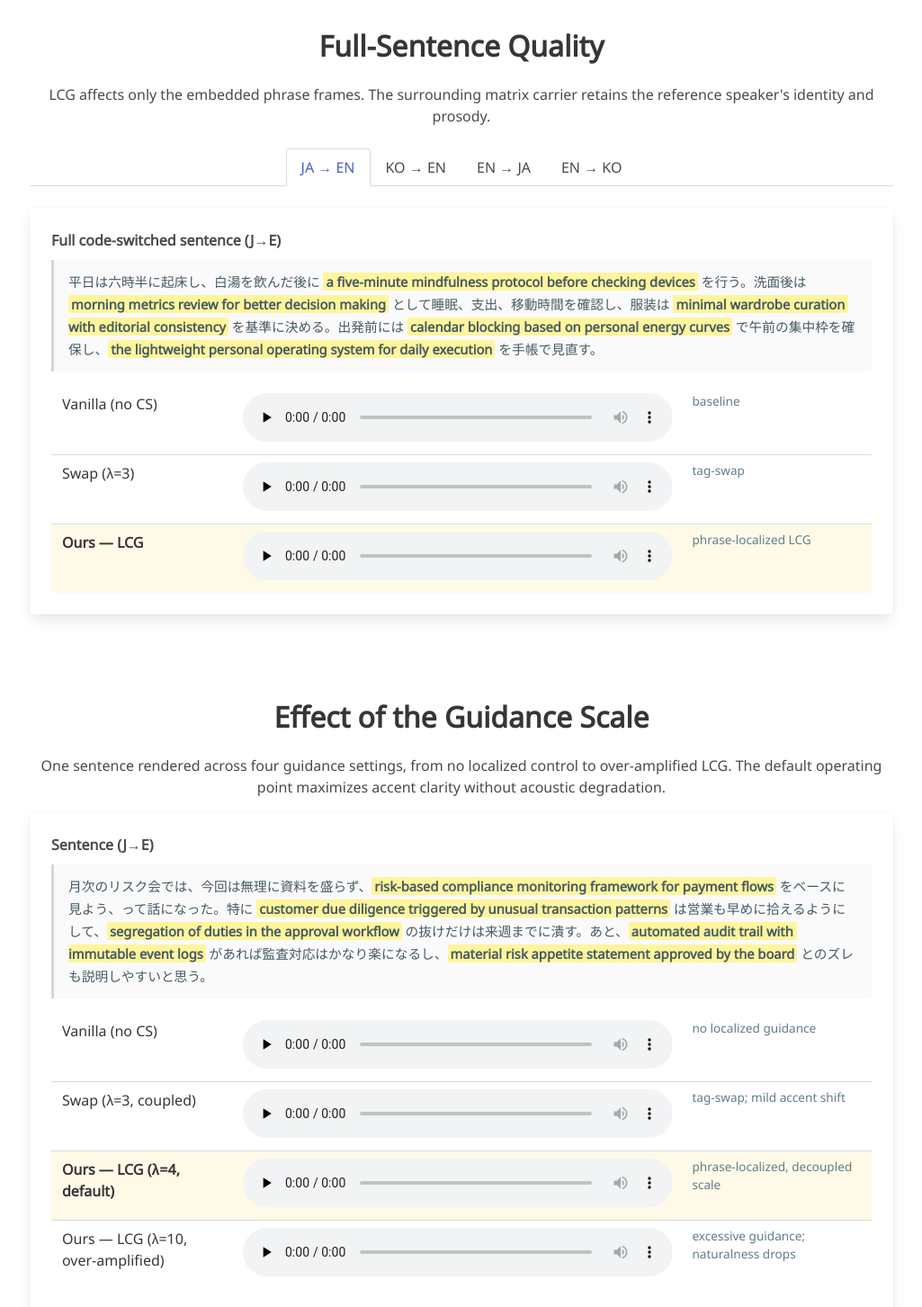
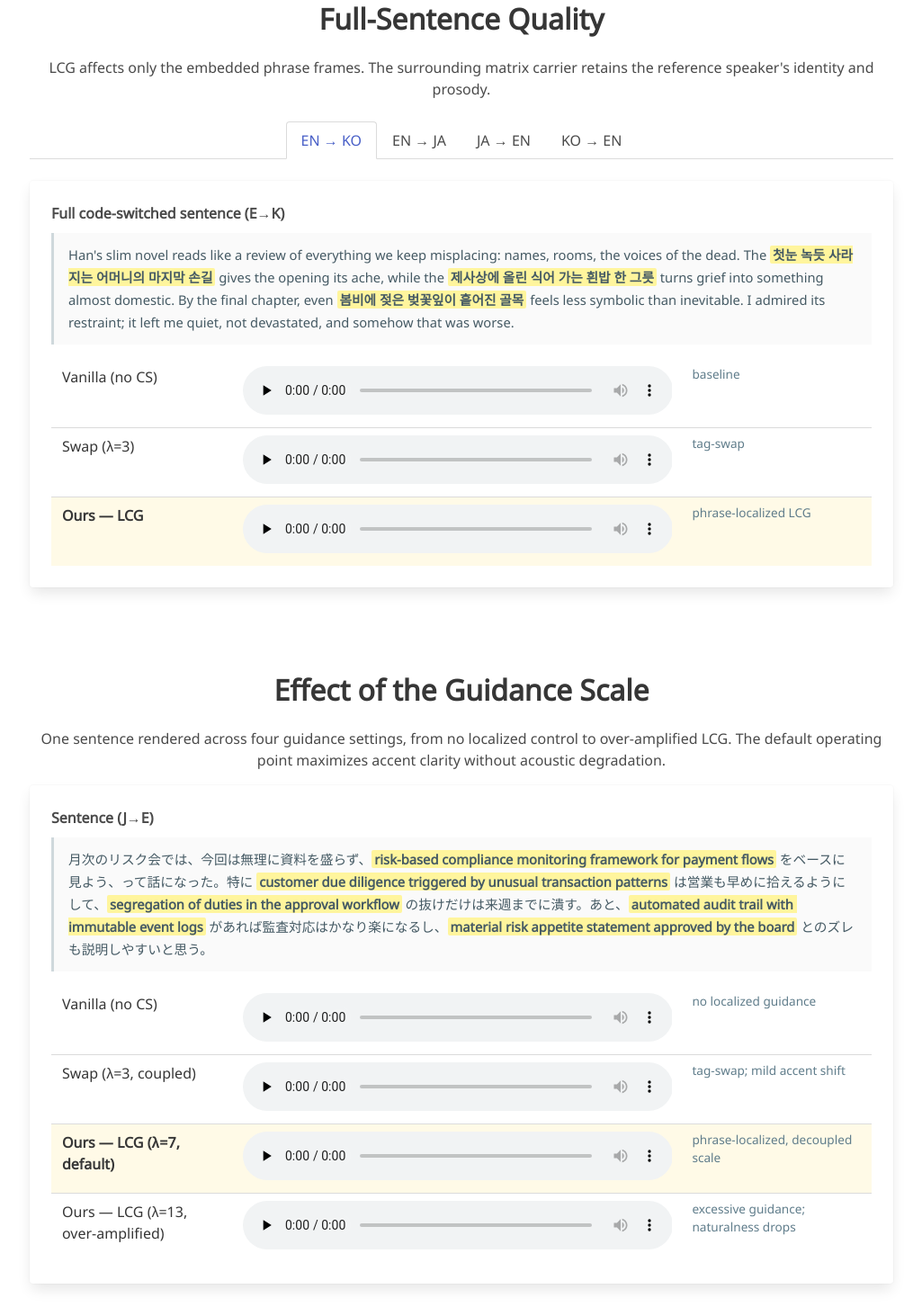
Before and after one commit to pllcg/PLLCG, a plain HTML site: page index.html in a window 1280 px wide. Shown: the part 4866-6319 px from the top of the page at 90% size, without its empty margins (127-1152 px from the left). Drawn offline with nearby package versions, Linux system fonts and the light colour scheme; a web font is replaced by a local one.

Commit message:
Initial Commit

```diff
--- a/index.html
+++ b/index.html
@@ -101,7 +101,6 @@
                 carries the accent of its own language, requiring no fine-tuning or auxiliary models. Across diverse
                 language pairs, LCG robustly increases the nativeness of the code-switched phrase while suppressing
                 accent leakage, and preserving overall speaker identity and naturalness.
-                \footnote{https://pllcg.github.io/PLLCG/}
             </p>
         </div>
     </div>
@@ -299,14 +298,14 @@
 
         <div class="tabs is-centered is-boxed" style="margin-top: 24px;">
             <ul>
-                <li class="is-active" data-target="#full_je"><a>JA &rarr; EN</a></li>
+                <li class="is-active" data-target="#full_ek"><a>EN &rarr; KO</a></li>
+                <li data-target="#full_ej"><a>EN &rarr; JA</a></li>
+                <li data-target="#full_je"><a>JA &rarr; EN</a></li>
                 <li data-target="#full_ke"><a>KO &rarr; EN</a></li>
-                <li data-target="#full_ej"><a>EN &rarr; JA</a></li>
-                <li data-target="#full_ek"><a>EN &rarr; KO</a></li>
             </ul>
         </div>
 
-        <div id="full_je" class="full-container">
+        <div id="full_je" class="full-container" style="display: none;">
             <div class="card"><div class="card-content">
                 <p class="has-text-weight-bold">Full code-switched sentence (J→E)</p>
                 <div class="sentence-context">平日は六時半に起床し、白湯を飲んだ後に <span class="phrase-highlight">a five-minute mindfulness protocol before checking devices</span> を行う。洗面後は <span class="phrase-highlight">morning metrics review for better decision making</span> として睡眠、支出、移動時間を確認し、服装は <span class="phrase-highlight">minimal wardrobe curation with editorial consistency</span> を基準に決める。出発前には <span class="phrase-highlight">calendar blocking based on personal energy curves</span> で午前の集中枠を確保し、<span class="phrase-highlight">the lightweight personal operating system for daily execution</span> を手帳で見直す。</div>
@@ -342,7 +341,7 @@
             </div></div>
         </div>
 
-        <div id="full_ek" class="full-container" style="display: none;">
+        <div id="full_ek" class="full-container">
             <div class="card"><div class="card-content">
                 <p class="has-text-weight-bold">Full code-switched sentence (E→K)</p>
                 <div class="sentence-context">Han's slim novel reads like a review of everything we keep misplacing: names, rooms, the voices of the dead. The <span class="phrase-highlight">첫눈 녹듯 사라지는 어머니의 마지막 손길</span> gives the opening its ache, while the <span class="phrase-highlight">제사상에 올린 식어 가는 흰밥 한 그릇</span> turns grief into something almost domestic. By the final chapter, even <span class="phrase-highlight">봄비에 젖은 벚꽃잎이 흩어진 골목</span> feels less symbolic than inevitable. I admired its restraint; it left me quiet, not devastated, and somehow that was worse.</div>
@@ -377,10 +376,10 @@
                     <tr><td>Swap (λ=3, coupled)</td>
                         <td><audio controls preload="none" src="wavs/lambda/syncs_J_to_E_39/01_swap_lambda3.wav"></audio></td>
                         <td>tag-swap; mild accent shift</td></tr>
-                    <tr class="ours-row"><td>Ours — LCG (λ=4, default)</td>
+                    <tr class="ours-row"><td>Ours — LCG (λ=7, default)</td>
                         <td><audio controls preload="none" src="wavs/lambda/syncs_J_to_E_39/02_ours_lambda4.wav"></audio></td>
                         <td>phrase-localized, decoupled scale</td></tr>
-                    <tr><td>Ours — LCG (λ=10, over-amplified)</td>
+                    <tr><td>Ours — LCG (λ=13, over-amplified)</td>
                         <td><audio controls preload="none" src="wavs/lambda/syncs_J_to_E_39/03_ours_lambda10.wav"></audio></td>
                         <td>excessive guidance; naturalness drops</td></tr>
                 </table>
```
